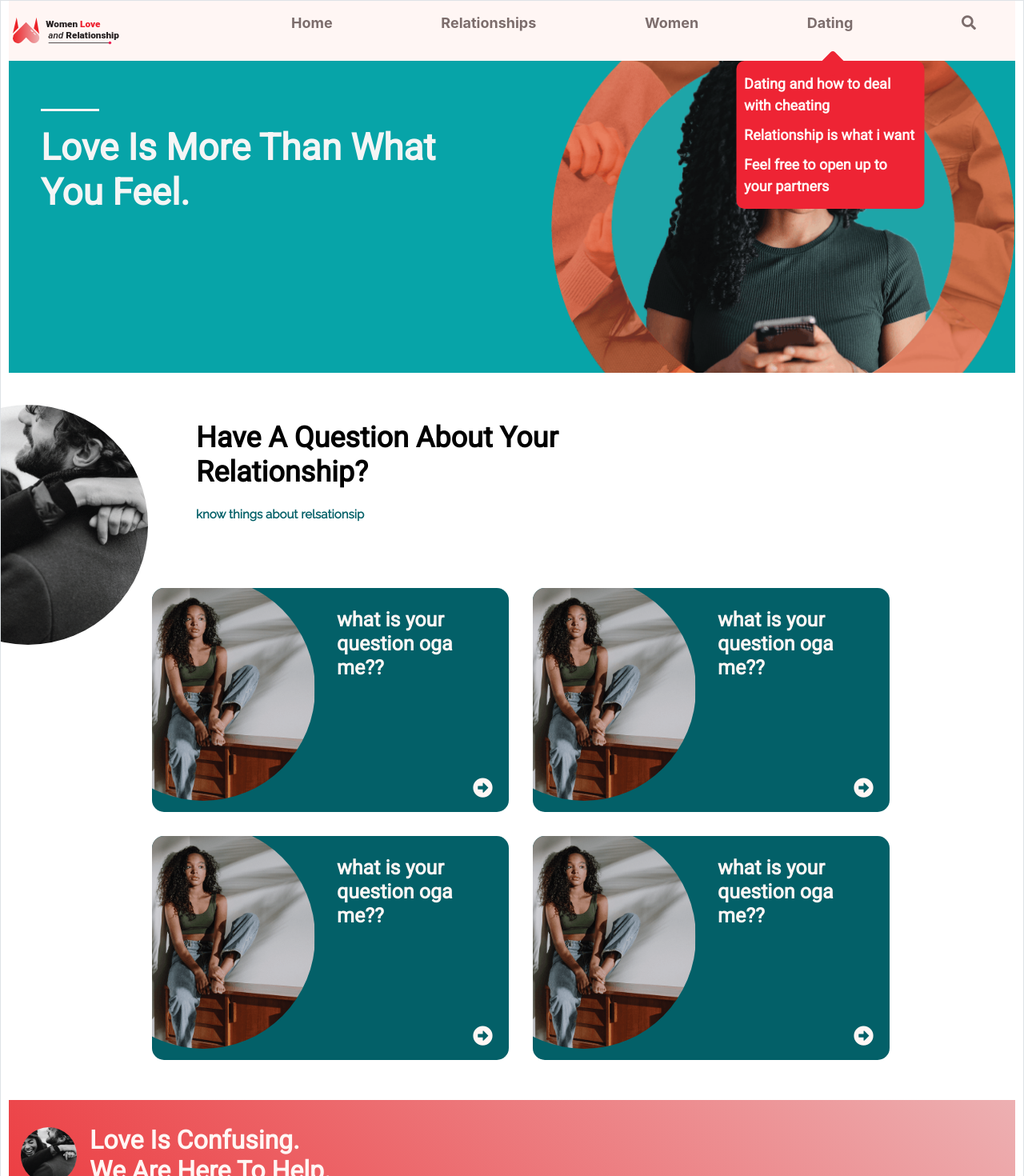
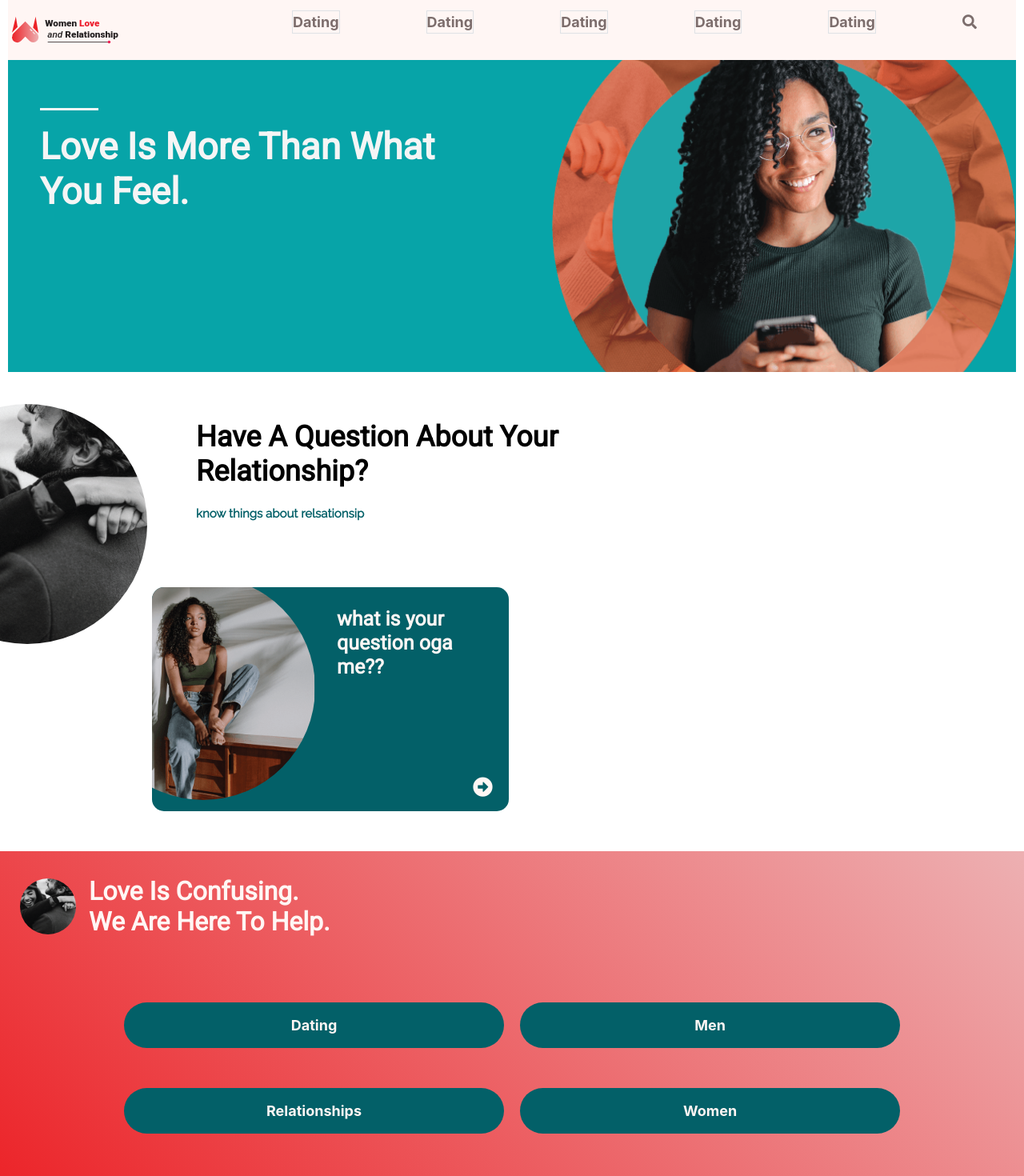
Before and after one commit to DOGGED-DESIGNS/womenlove, a Next.js app: page / in a window 1280 px wide. Shown: the top 1470 px of the page at 80% size. Built offline with nearby package versions, Linux system fonts and the light colour scheme; a web font is replaced by a local one.

Commit message:
completed nav

```diff
--- a/comps/Footer/Footer.jsx
+++ b/comps/Footer/Footer.jsx
@@ -3,7 +3,7 @@ import React from "react";
 const Footer = () => {
   return (
     <>
-      <footer className="footer">
+      <footer className="footer main">
         <div className="footer__grid">
           <div className="footer__grid--first">
             <div>
--- a/comps/Nav/Nav.jsx
+++ b/comps/Nav/Nav.jsx
@@ -1,18 +1,58 @@
-import React from "react";
+import { useState } from "react";
 import Navhover from "../Navhover/Navhover";
-
+import { motion, AnimatePresence } from "framer-motion";
+import Animatez from "@/Animate";
+import Smallhover from "../Smallhover/Smallhover";
 const Nav = () => {
+  const { menu, menuchild } = Animatez();
+  const [toggle, setToggle] = useState(false);
+  const [search, setSearch] = useState(false);
+  const [search2, setSearch2] = useState(false);
   return (
     <>
-      {/* <!-- <div className="searchdialog__modify searchdialog">
+      <AnimatePresence>
+        {search2 && (
+          <motion.div
+            initial={{
+              y: "-100%",
+              //   opacity: 0,
+            }}
+            animate={{
+              //   opacity: 1,
+              y: 0,
+            }}
+            exit={{
+              y: "-100%",
+              opacity: 0,
+              transition: {
+                type: "spring",
+                stiffness: 200,
+              },
+            }}
+            transition={{
+              type: "spring",
+              stiffness: 300,
+            }}
+            className="searchdialog__modify searchdialog"
+          >
             <form action="">
               <div>
-            <input type="text" />
-            <button type="submit"><i className="fa fa-search"></i></button>
+                <input className=" " type="text" />
+                <button className="  " type="submit">
+                  <i className="fa fa-search"></i>
+                </button>
               </div>
-          <i className="fas fa-times"></i>
+              <i
+                onClick={() => {
+                  setSearch2(false);
+                }}
+                className="fas fa-times"
+              ></i>
             </form>
-      </div> --> */}
+          </motion.div>
+        )}
+      </AnimatePresence>
+
       <nav className="admin__nav admin__nav--modify">
         <a className="admin__nav--logo" href="#">
           <img src="./asset/icons/testlogo.svg" alt="" />
@@ -20,6 +60,30 @@ const Nav = () => {
 
         <div className="womenlink">
           <Navhover />
+          <Navhover />
+          <Navhover />
+          <Navhover />
+          <Navhover />
+
+          <div>
+            <a
+              href="#"
+              className="admin__nav--modify--link text-decoration-none"
+            >
+              <i
+                onClick={() => {
+                  setSearch2(true);
+                }}
+                className="text-black mr-1 fa-1x fas fa-search"
+              ></i>
+
+              {/* <!-- <img
+               className="admin__nav--quoteimg"
+               src="./asset/icons/adminicon/quotedark.svg"
+               alt=""
+             /> --> */}
+            </a>
+          </div>
         </div>
 
         {/* <!-- this is just what i want to do --> */}
@@ -30,25 +94,107 @@ const Nav = () => {
           <img src="./asset/icons/testlogo.svg" alt="" />
         </a>
 
-        <div className="main__nav2--menu">
-          <span></span>
-          <span></span>
-          <span></span>
-        </div>
+        <motion.div
+          onClick={() => {
+            setToggle(true);
+          }}
+          variants={menu}
+          initial={"initial"}
+          whileInView={"animate"}
+          whileHover={"animate"}
+          className="main__nav2--menu"
+        >
+          <motion.span variants={menuchild}></motion.span>
+          <motion.span variants={menuchild}></motion.span>
+          <motion.span variants={menuchild}></motion.span>
+        </motion.div>
       </nav>
 
-      {/* <div className="navmobile">
-        <div className="navmobile__search">
+      <AnimatePresence>
+        {toggle && (
+          <motion.div
+            transition={{
+              delay: 0.5,
+              type: "spring",
+              // stiffness: 100,
+              // damping: 10,
+              // mass: 10,
+            }}
+            initial={{
+              x: "100vw",
+            }}
+            animate={{
+              x: 0,
+            }}
+            exit={{
+              x: "100vw",
+            }}
+            className="navmobile"
+          >
+            <AnimatePresence>
+              {search && (
+                <motion.div
+                  initial={{
+                    y: "-20%",
+                    // position: "fixed",
+                    // opacity: 0,
+                  }}
+                  animate={{
+                    // opacity: 1,
+                    // position: "fixed",
+                    y: 0,
+                  }}
+                  exit={{
+                    y: "-20%",
+                    opacity: 0,
+                    transition: {
+                      //   type: "spring",
+                      //   stiffness: 200,
+                    },
+                  }}
+                  transition={{
+                    type: "spring",
+                    stiffness: 300,
+                  }}
+                  className="navmobile__search  "
+                >
                   <div>
-            <input placeholder="search" type="text" />
+                    <form className=" d-flex  align-items-center">
+                      <input
+                        className="form-control form-control-sm"
+                        placeholder="search"
+                        type="text"
+                      />
+                      <button className="btn " type="submit">
                         <i className="fas fa-search"></i>
+                      </button>
+                    </form>
                   </div>
-          <a href="" className="text-decoration-none">
-            <i className="fas fa-times"></i>
+                  <a href="#" className="text-decoration-none">
+                    <i
+                      onClick={() => {
+                        setSearch(false);
+                      }}
+                      className="fas fa-times"
+                    ></i>
                   </a>
-        </div>
-        <div className="d-flex pr-4 py-2">
+                </motion.div>
+              )}
+            </AnimatePresence>
+            <div className="  align-items-center d-flex mb-4 pr-4 py-2">
               <i
+                style={{
+                  cursor: "pointer",
+                }}
+                onClick={() => {
+                  setSearch(true);
+                }}
+                className="fas fa-search text-white mx-3  "
+              ></i>
+              <i
+                onClick={() => {
+                  setToggle(false);
+                }}
                 style={{
                   cursor: "pointer",
                 }}
@@ -56,30 +202,13 @@ const Nav = () => {
               ></i>
             </div>
 
-        <div className="navmobile__info">
-          <div className="navmobile__question">
-            <p>Relationship</p>
-            <i className="fas fa-chevron-circle-down"></i>
-          </div>
-          <div className="navmobile__topic">
-            <a href="#">
-              <div>
-                <p>Have you confirm he is not faking it</p>
-              </div>
-            </a>
-            <a href="#">
-              <div>
-                <p>Dont waste your time on a broke guy</p>
-              </div>
-            </a>
-            <a href="">
-              <div>
-                <p>Do men deserve anything</p>
-              </div>
-            </a>
-          </div>
-        </div>
-      </div> */}
+            <Smallhover />
+            <Smallhover />
+            <Smallhover />
+            <Smallhover />
+          </motion.div>
+        )}
+      </AnimatePresence>
     </>
   );
 };
--- a/comps/Navhover/Navhover.jsx
+++ b/comps/Navhover/Navhover.jsx
@@ -1,32 +1,55 @@
-import React from "react";
+import { useState } from "react";
+import { motion, AnimatePresence } from "framer-motion";
 
 const Navhover = () => {
+  const [hover, setHover] = useState(false);
+
   return (
     <>
-      <div>
-        <a href="#" className="">
-          {" "}
-          home{" "}
-        </a>
-      </div>
-      <div>
-        <a href="#" className="">
-          {" "}
-          Relationships{" "}
-        </a>
-      </div>
-      <div>
-        <a href="#" className="">
-          {" "}
-          Women{" "}
-        </a>
-      </div>
-      <div>
-        <a href="#" className="">
+      <motion.div
+        onHoverStart={() => {
+          setHover(true);
+        }}
+        onHoverEnd={() => {
+          setHover(false);
+        }}
+        className=""
+      >
+        <motion.a
+          onHoverStart={() => {
+            setHover(true);
+          }}
+          onHoverEnd={() => {
+            setHover(false);
+          }}
+          href="#"
+          className="border"
+        >
           {" "}
           Dating{" "}
-        </a>
-        <div className="navhover">
+        </motion.a>
+
+        <AnimatePresence>
+          {hover && (
+            <motion.div
+              initial={{
+                y: "-20px",
+                opacity: 0,
+                translateX: "-50%",
+              }}
+              animate={{
+                y: 0,
+                opacity: 1,
+              }}
+              exit={{
+                y: "-20px",
+                opacity: 0,
+                transition: {
+                  delay: 0.5,
+                },
+              }}
+              className="navhover"
+            >
               <a href="" className="text-decoration-none">
                 <p>Dating and how to deal with cheating</p>
               </a>
@@ -36,21 +59,12 @@ const Navhover = () => {
               <a href="" className="text-decoration-none">
                 <p>Feel free to open up to your partners</p>
               </a>
-        </div>
+            </motion.div>
+          )}
+        </AnimatePresence>
+
         {/* <!-- <div className="point" /> --> */}
-      </div>
-
-      <div>
-        <a href="" className="admin__nav--modify--link text-decoration-none">
-          <i className="text-black mr-1 fa-1x fas fa-search"></i>
-
-          {/* <!-- <img
-               className="admin__nav--quoteimg"
-               src="./asset/icons/adminicon/quotedark.svg"
-               alt=""
-             /> --> */}
-        </a>
-      </div>
+      </motion.div>
     </>
   );
 };
--- a/comps/Question/Question.jsx
+++ b/comps/Question/Question.jsx
@@ -1,9 +1,23 @@
-import React from "react";
+import { useState } from "react";
+import Animatez from "@/Animate";
+import { motion } from "framer-motion";
 
-const Question = () => {
+const Question = (obj) => {
+  const [hover, setHover] = useState(false);
+
+  const runHover = () => {
+    setHover(true);
+  };
   return (
     <>
-      <div>
+      <motion.div
+        onHoverStart={() => {
+          setHover(true);
+        }}
+        onHoverEnd={() => {
+          setHover(false);
+        }}
+      >
         <div className="question__cont">
           <div className="question__cont--img">
             <img src="./asset/img/img1-8.png" alt="" />
@@ -11,54 +25,30 @@ const Question = () => {
 
           <h2 className="question__cont--h2">what is your question oga me??</h2>
           <div className="question__cont--direct">
-            <a href="">
+            <motion.a
+              initial={{
+                x: 0,
+              }}
+              transition={{
+                type: "spring",
+                stiffness: 500,
+              }}
+              animate={
+                hover
+                  ? {
+                      x: "7px",
+                    }
+                  : {
+                      x: 0,
+                    }
+              }
+              href=""
+            >
               <i className="fas fa-arrow-alt-circle-right"></i>
-            </a>
+            </motion.a>
           </div>
         </div>
-      </div>
-      <div>
-        <div className="question__cont">
-          <div className="question__cont--img">
-            <img src="./asset/img/img1-8.png" alt="" />
-          </div>
-
-          <h2 className="question__cont--h2">what is your question oga me??</h2>
-          <div className="question__cont--direct">
-            <a href="">
-              <i className="fas fa-arrow-alt-circle-right"></i>
-            </a>
-          </div>
-        </div>
-      </div>
-      <div>
-        <div className="question__cont">
-          <div className="question__cont--img">
-            <img src="./asset/img/img1-8.png" alt="" />
-          </div>
-
-          <h2 className="question__cont--h2">what is your question oga me??</h2>
-          <div className="question__cont--direct">
-            <a href="">
-              <i className="fas fa-arrow-alt-circle-right"></i>
-            </a>
-          </div>
-        </div>
-      </div>
-      <div>
-        <div className="question__cont">
-          <div className="question__cont--img">
-            <img src="./asset/img/img1-8.png" alt="" />
-          </div>
-
-          <h2 className="question__cont--h2">what is your question oga me??</h2>
-          <div className="question__cont--direct">
-            <a href="">
-              <i className="fas fa-arrow-alt-circle-right"></i>
-            </a>
-          </div>
-        </div>
-      </div>
+      </motion.div>
     </>
   );
 };
--- /dev/null
+++ b/comps/Smallhover/Smallhover.jsx
@@ -0,0 +1,77 @@
+import { useState } from "react";
+import { motion, AnimatePresence } from "framer-motion";
+
+const Smallhover = () => {
+  const [hover, setHover] = useState(false);
+  return (
+    <>
+      <div className="navmobile__info">
+        <div className="navmobile__question">
+          <p>Relationship</p>
+          <motion.i
+            animate={
+              hover
+                ? {
+                    rotate: 180,
+                  }
+                : {
+                    rotate: 0,
+                  }
+            }
+            onClick={() => {
+              setHover(!hover);
+            }}
+            className="fas fa-chevron-circle-down"
+          ></motion.i>
+        </div>
+        <AnimatePresence>
+          {hover && (
+            <motion.div
+              initial={{
+                y: "-20%",
+                // position: "fixed",
+                // opacity: 0,
+              }}
+              animate={{
+                // opacity: 1,
+                // position: "fixed",
+                y: 0,
+              }}
+              exit={{
+                y: "-20%",
+                opacity: 0,
+                transition: {
+                  //   type: "spring",
+                  //   stiffness: 200,
+                },
+              }}
+              transition={{
+                type: "spring",
+                stiffness: 300,
+              }}
+              className="navmobile__topic"
+            >
+              <a href="#">
+                <div>
+                  <p>Have you confirm he is not faking it</p>
+                </div>
+              </a>
+              <a href="#">
+                <div>
+                  <p>Dont waste your time on a broke guy</p>
+                </div>
+              </a>
+              <a href="">
+                <div>
+                  <p>Do men deserve anything</p>
+                </div>
+              </a>
+            </motion.div>
+          )}
+        </AnimatePresence>
+      </div>
+    </>
+  );
+};
+
+export default Smallhover;
--- a/pages/index.jsx
+++ b/pages/index.jsx
@@ -2,11 +2,14 @@ import React from "react";
 import Question from "../comps/Question/Question";
 import Nav from "../comps/Nav/Nav";
 import Footer from "../comps/Footer/Footer";
+import { motion, AnimatePresence } from "framer-motion";
+import Animatez from "@/Animate";
 
 const index = () => {
+  const { gencont, genchild, menu, menuchild } = Animatez();
   return (
     <>
-      <main className="main border">
+      <main className="main ">
         <Nav />
 
         <header className="header">
@@ -32,7 +35,9 @@ const index = () => {
         </section>
 
         {/* <!-- confusing section --> */}
-        <section className="confuse">
+        {/* <!-- div nav --> */}
+      </main>
+      <section className="confuse main">
         <div className="confuse__cont">
           <div className="confuse__cont--img">
             <img src="./asset/img/img2-8.png" alt="" />
@@ -42,36 +47,39 @@ const index = () => {
             we are here to help.
           </h2>
         </div>
-          <div className="confuse__grid">
-            <div>
+        <motion.div
+          variants={gencont}
+          initial={"initial"}
+          whileInView={"animate"}
+          className="confuse__grid"
+        >
+          <motion.div variants={genchild}>
             <a className="confuse__grid--a" href="#">
               {" "}
               Dating{" "}
             </a>
-            </div>
-            <div>
+          </motion.div>
+          <motion.div variants={genchild}>
             <a className="confuse__grid--a" href="#">
               {" "}
               Men{" "}
             </a>
-            </div>
-            <div>
+          </motion.div>
+          <motion.div variants={genchild}>
             <a className="confuse__grid--a" href="#">
               {" "}
               Relationships{" "}
             </a>
-            </div>
-            <div>
+          </motion.div>
+          <motion.div variants={genchild}>
             <a className="confuse__grid--a" href="#">
               {" "}
               Women{" "}
             </a>
-            </div>
-          </div>
+          </motion.div>
+        </motion.div>
       </section>
       <Footer />
-        {/* <!-- div nav --> */}
-      </main>
     </>
   );
 };
--- a/src/Animate.js
+++ b/src/Animate.js
@@ -10,10 +10,12 @@ const Animatez = () => {
       opacity: 1,
       y: 0,
       transition: {
-        type: "spring",
+        ease: "easeInOut",
+        type: "tween",
         when: "beforeChildren",
-        staggerChildren: 0.2,
-        delay: 0.5,
+        staggerChildren: 0.3,
+        delay: 0.3,
+
         stiffness: 200,
       },
     },
@@ -33,6 +35,7 @@ const Animatez = () => {
       y: 0,
       transition: {
         type: "spring",
+        ease: "easeInOut",
         stiffness: 200,
       },
     },
```
Also changed, not shown: styles/global.css. Lines whose indentation alone changed are shown as unchanged.
